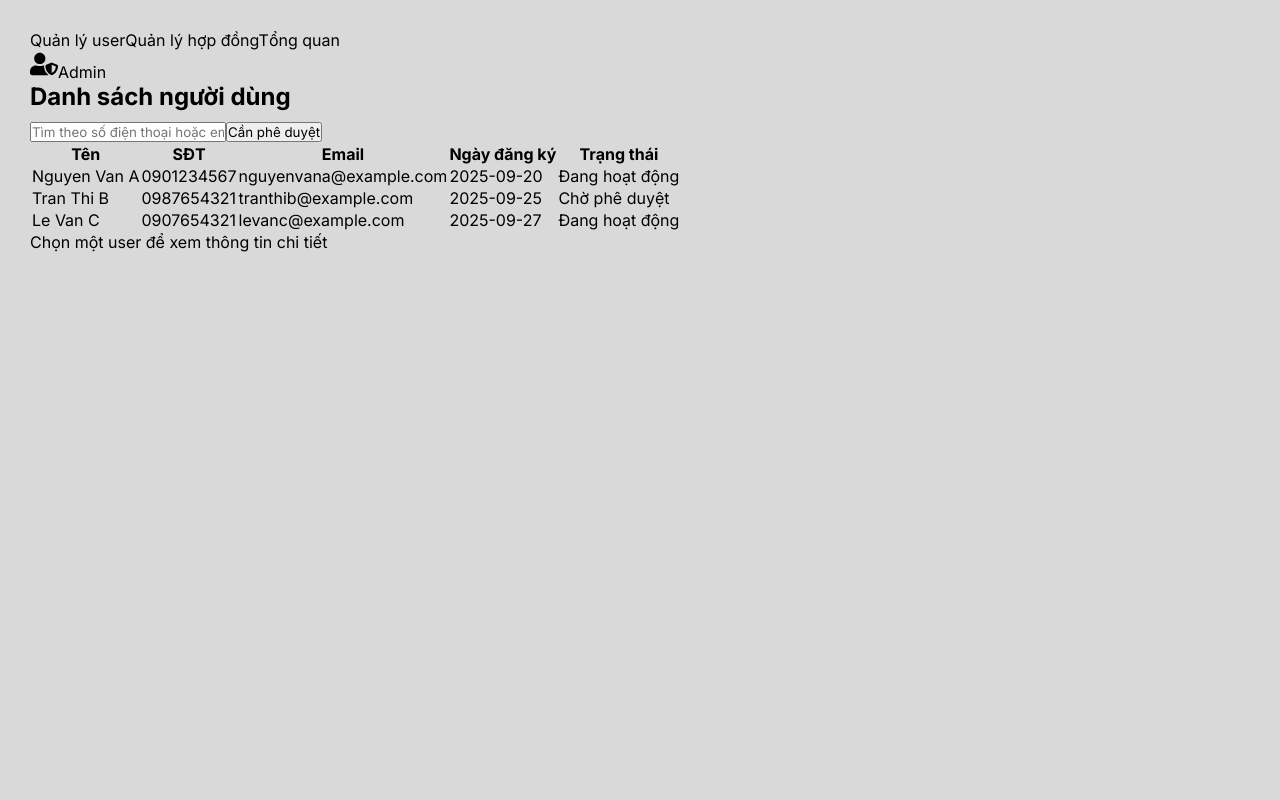
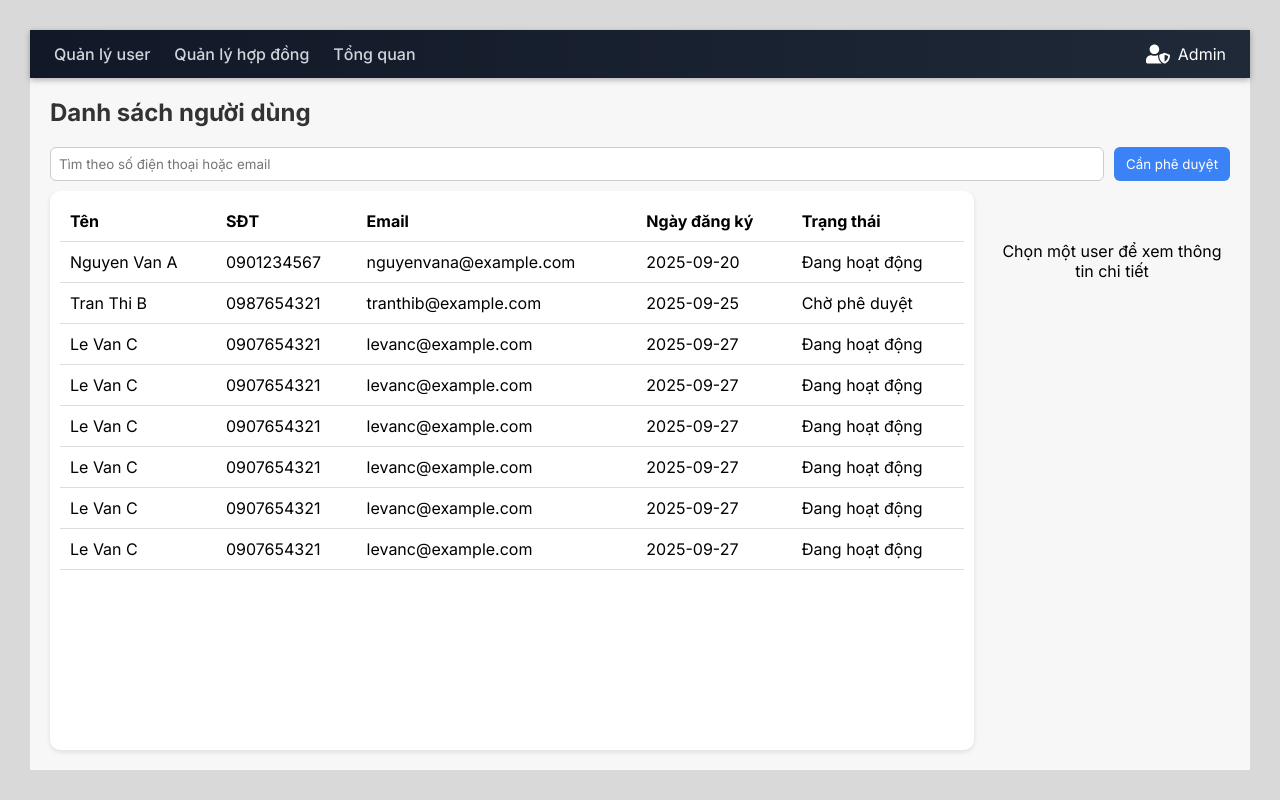
Before and after one commit to HaNguyenOnGit/SWP391_Topic6_SE1814_G8, a React (Vite) app in the folder src/front-end/App/: page /admin/users in a window 1280 px wide. Built offline with nearby package versions, Linux system fonts and the light colour scheme.

Commit message:
update css for user management page

```diff
--- /dev/null
+++ b/src/front-end/App/src/AdminPages/ANavbar.css
@@ -0,0 +1,51 @@
+.admin-navbar {
+    display: flex;
+    justify-content: space-between;
+    align-items: center;
+    background: linear-gradient(90deg, #111827, #1f2937);
+    color: white;
+    padding: 12px 24px;
+    box-shadow: 0 2px 6px rgba(0, 0, 0, 0.3);
+}
+
+.admin-navbar .menu {
+    display: flex;
+    gap: 24px;
+}
+
+.admin-navbar .menu a {
+    color: #d1d5db;
+    text-decoration: none;
+    font-weight: 500;
+    transition: color 0.2s, transform 0.2s;
+}
+
+.admin-navbar .menu a:hover {
+    color: white;
+    transform: translateY(-1px);
+}
+
+.admin-navbar .admin-box {
+    display: flex;
+    align-items: center;
+    gap: 8px;
+    cursor: pointer;
+    transition: color 0.2s ease;
+}
+
+.admin-navbar .admin-box:hover {
+    color: #9ca3af;
+}
+
+@media (max-width: 640px) {
+    .admin-navbar {
+        flex-direction: column;
+        gap: 10px;
+        text-align: center;
+    }
+
+    .admin-navbar .menu {
+        flex-direction: column;
+        gap: 8px;
+    }
+}
--- a/src/front-end/App/src/AdminPages/ANavbar.jsx
+++ b/src/front-end/App/src/AdminPages/ANavbar.jsx
@@ -1,6 +1,7 @@
 import React from "react";
 import { Link, useNavigate } from "react-router-dom";
 import { FaUserShield } from "react-icons/fa";
+import "./ANavbar.css";
 
 export default function AdminNavbar({ adminName }) {
     const navigate = useNavigate();
@@ -10,26 +11,15 @@ export default function AdminNavbar({ adminName }) {
     };
 
     return (
-        <nav className="flex items-center justify-between bg-gray-900 px-6 py-3 text-white">
-            {/* Left Side Menu */}
-            <div className="flex space-x-6">
-                <Link to="/admin/users" className="hover:text-gray-300">
-                    Quản lý user
-                </Link>
-                <Link to="/admin/contracts" className="hover:text-gray-300">
-                    Quản lý hợp đồng
-                </Link>
-                <Link to="/admin/overview" className="hover:text-gray-300">
-                    Tổng quan
-                </Link>
+        <nav className="admin-navbar">
+            <div className="menu">
+                <Link to="/admin/users">Quản lý user</Link>
+                <Link to="/admin/contracts">Quản lý hợp đồng</Link>
+                <Link to="/admin/overview">Tổng quan</Link>
             </div>
 
-            {/* Admin Box */}
-            <div
-                className="flex items-center space-x-2 cursor-pointer hover:text-gray-300"
-                onClick={handleProfileClick}
-            >
-                <FaUserShield size={28} />
+            <div className="admin-box" onClick={handleProfileClick}>
+                <FaUserShield size={24} />
                 <span>{adminName}</span>
             </div>
         </nav>
--- /dev/null
+++ b/src/front-end/App/src/AdminPages/UserManagement.css
@@ -0,0 +1,159 @@
+.user-management {
+    display: flex;
+    flex-direction: column;
+    height: 100%;
+    background-color: #f7f7f7;
+}
+
+/* Tiêu đề và thanh điều khiển */
+.user-management h2 {
+    margin: 20px;
+    color: #333;
+}
+
+.user-controls {
+    display: flex;
+    gap: 10px;
+    margin: 0 20px 10px;
+}
+
+.user-controls input {
+    flex: 1;
+    padding: 8px;
+    border: 1px solid #ccc;
+    border-radius: 6px;
+}
+
+.user-controls button {
+    background-color: #3b82f6;
+    color: white;
+    border: none;
+    padding: 8px 12px;
+    border-radius: 6px;
+    cursor: pointer;
+}
+
+.user-controls button:hover {
+    background-color: #2563eb;
+}
+
+/* Vùng chứa danh sách và chi tiết */
+.user-content {
+    display: flex;
+    flex: 1;
+    overflow: hidden;
+    padding: 0 20px 20px;
+    gap: 20px;
+}
+
+/* Danh sách user (scroll độc lập) */
+.user-list {
+    flex: 1;
+    overflow-y: auto;
+    background-color: white;
+    border-radius: 10px;
+    padding: 10px;
+    box-shadow: 0 2px 5px rgba(0, 0, 0, 0.1);
+}
+
+.user-table {
+    width: 100%;
+    border-collapse: collapse;
+}
+
+.user-table th,
+.user-table td {
+    padding: 10px;
+    border-bottom: 1px solid #ddd;
+    text-align: left;
+}
+
+.user-table tr:hover {
+    background-color: #f1f5f9;
+    cursor: pointer;
+}
+
+.user-detail {
+    position: relative;
+    flex: 0 0 20%;
+    display: flex;
+    flex-direction: column;
+    background: white;
+    border-radius: 10px;
+    height: 100%;
+    box-shadow: 0 2px 5px rgba(0, 0, 0, 0.1);
+    overflow: hidden;
+    /* 👈 để sticky hoạt động đúng */
+}
+
+.user-info {
+    flex: 1;
+    overflow-y: auto;
+    padding: 20px;
+}
+
+.image-gallery {
+    display: grid;
+    grid-template-columns: repeat(2, 1fr);
+    gap: 10px;
+    margin-top: 10px;
+}
+
+.image-gallery img {
+    width: 100%;
+    border-radius: 8px;
+    border: 1px solid #ddd;
+}
+
+.user-actions {
+    position: sticky;
+    bottom: 0;
+    background: white;
+    padding: 10px;
+    display: flex;
+    justify-content: space-between;
+    gap: 10px;
+    box-shadow: 0 -2px 8px rgba(0, 0, 0, 0.15);
+    border-bottom-left-radius: 10px;
+    border-bottom-right-radius: 10px;
+    z-index: 5;
+}
+
+.user-actions button {
+    background-color: #4f46e5;
+    color: white;
+    border: none;
+    padding: 8px 12px;
+    border-radius: 6px;
+    cursor: pointer;
+}
+
+.user-actions button:hover {
+    background-color: #4338ca;
+}
+
+/* Modal */
+.modal-overlay {
+    position: fixed;
+    top: 0;
+    left: 0;
+    right: 0;
+    bottom: 0;
+    background: rgba(0, 0, 0, 0.5);
+    display: flex;
+    justify-content: center;
+    align-items: center;
+}
+
+.modal-content {
+    background: white;
+    padding: 20px;
+    border-radius: 10px;
+    min-width: 300px;
+}
+
+.action-btn-group {
+    position: fixed;
+    width: 100%;
+    padding: 10px;
+}
--- a/src/front-end/App/src/AdminPages/UserManagement.jsx
+++ b/src/front-end/App/src/AdminPages/UserManagement.jsx
@@ -1,5 +1,6 @@
 import React, { useState, useMemo } from "react";
 import AdminNavbar from "./ANavbar";
+import "./UserManagement.css";
 
 export default function UserManagement() {
     const [searchTerm, setSearchTerm] = useState("");
@@ -10,7 +11,6 @@ export default function UserManagement() {
     const [newPassword, setNewPassword] = useState("");
     const [newStatus, setNewStatus] = useState("");
 
-    // Mock data
     const users = [
         {
             id: 1,
@@ -60,6 +60,86 @@ export default function UserManagement() {
             registerDate: "2025-09-27",
             status: "Đang hoạt động",
         },
+        {
+            id: 4,
+            fullName: "Le Van C",
+            phone: "0907654321",
+            email: "levanc@example.com",
+            cccd: "112233445566",
+            license: "A1",
+            cccdFront: "https://via.placeholder.com/150?text=CCCD+Front",
+            cccdBack: "https://via.placeholder.com/150?text=CCCD+Back",
+            licenseFront: "https://via.placeholder.com/150?text=License+Front",
+            licenseBack: "https://via.placeholder.com/150?text=License+Back",
+            bankName: "ACB",
+            bankNumber: "9988776655",
+            registerDate: "2025-09-27",
+            status: "Đang hoạt động",
+        },
+        {
+            id: 5,
+            fullName: "Le Van C",
+            phone: "0907654321",
+            email: "levanc@example.com",
+            cccd: "112233445566",
+            license: "A1",
+            cccdFront: "https://via.placeholder.com/150?text=CCCD+Front",
+            cccdBack: "https://via.placeholder.com/150?text=CCCD+Back",
+            licenseFront: "https://via.placeholder.com/150?text=License+Front",
+            licenseBack: "https://via.placeholder.com/150?text=License+Back",
+            bankName: "ACB",
+            bankNumber: "9988776655",
+            registerDate: "2025-09-27",
+            status: "Đang hoạt động",
+        },
+        {
+            id: 6,
+            fullName: "Le Van C",
+            phone: "0907654321",
+            email: "levanc@example.com",
+            cccd: "112233445566",
+            license: "A1",
+            cccdFront: "https://via.placeholder.com/150?text=CCCD+Front",
+            cccdBack: "https://via.placeholder.com/150?text=CCCD+Back",
+            licenseFront: "https://via.placeholder.com/150?text=License+Front",
+            licenseBack: "https://via.placeholder.com/150?text=License+Back",
+            bankName: "ACB",
+            bankNumber: "9988776655",
+            registerDate: "2025-09-27",
+            status: "Đang hoạt động",
+        },
+        {
+            id: 7,
+            fullName: "Le Van C",
+            phone: "0907654321",
+            email: "levanc@example.com",
+            cccd: "112233445566",
+            license: "A1",
+            cccdFront: "https://via.placeholder.com/150?text=CCCD+Front",
+            cccdBack: "https://via.placeholder.com/150?text=CCCD+Back",
+            licenseFront: "https://via.placeholder.com/150?text=License+Front",
+            licenseBack: "https://via.placeholder.com/150?text=License+Back",
+            bankName: "ACB",
+            bankNumber: "9988776655",
+            registerDate: "2025-09-27",
+            status: "Đang hoạt động",
+        },
+        {
+            id: 8,
+            fullName: "Le Van C",
+            phone: "0907654321",
+            email: "levanc@example.com",
+            cccd: "112233445566",
+            license: "A1",
+            cccdFront: "https://via.placeholder.com/150?text=CCCD+Front",
+            cccdBack: "https://via.placeholder.com/150?text=CCCD+Back",
+            licenseFront: "https://via.placeholder.com/150?text=License+Front",
+            licenseBack: "https://via.placeholder.com/150?text=License+Back",
+            bankName: "ACB",
+            bankNumber: "9988776655",
+            registerDate: "2025-09-27",
+            status: "Đang hoạt động",
+        },
     ];
 
     const filteredUsers = useMemo(() => {
@@ -92,34 +172,29 @@ export default function UserManagement() {
     };
 
     return (
-        <div className="min-h-screen bg-gray-100">
+        <div className="user-management">
             <AdminNavbar adminName="Admin" />
 
-            <div className="p-6 grid grid-cols-3 gap-4">
-                {/* Left panel - user list */}
-                <div className="col-span-1 bg-white rounded-lg shadow p-4">
-                    <h2 className="text-xl font-semibold mb-4">Danh sách người dùng</h2>
-                    <div className="flex space-x-2 mb-3">
+            <h2>Danh sách người dùng</h2>
+            <div className="user-controls">
                 <input
                     type="text"
                     placeholder="Tìm theo số điện thoại hoặc email"
-                            className="border rounded px-3 py-1 w-full"
                     value={searchTerm}
                     onChange={(e) => setSearchTerm(e.target.value)}
                 />
-                        <button
-                            onClick={() => setFilterPending(!filterPending)}
-                            className={`px-3 py-1 rounded ${filterPending ? "bg-blue-600 text-white" : "bg-gray-200"
-                                }`}
-                        >
+                <button onClick={() => setFilterPending(!filterPending)}>
                     Cần phê duyệt
                 </button>
             </div>
 
-                    <table className="w-full text-left border-t">
+            <div className="user-content">
+                {/* Danh sách user bên trái */}
+                <div className="user-list">
+                    <table className="user-table">
                         <thead>
-                            <tr className="border-b text-sm text-gray-600">
-                                <th className="py-2">Tên</th>
+                            <tr>
+                                <th>Tên</th>
                                 <th>SĐT</th>
                                 <th>Email</th>
                                 <th>Ngày đăng ký</th>
@@ -131,10 +206,14 @@ export default function UserManagement() {
                                 <tr
                                     key={u.id}
                                     onClick={() => setSelectedUser(u)}
-                                    className={`cursor-pointer hover:bg-gray-100 ${selectedUser?.id === u.id ? "bg-blue-50" : ""
-                                        }`}
+                                    style={{
+                                        backgroundColor:
+                                            selectedUser?.id === u.id
+                                                ? "#e0e7ff"
+                                                : "transparent",
+                                    }}
                                 >
-                                    <td className="py-2">{u.fullName}</td>
+                                    <td>{u.fullName}</td>
                                     <td>{u.phone}</td>
                                     <td>{u.email}</td>
                                     <td>{u.registerDate}</td>
@@ -145,14 +224,11 @@ export default function UserManagement() {
                     </table>
                 </div>
 
-                {/* Right panel - user details */}
-                <div className="col-span-2 bg-white rounded-lg shadow p-6">
+                {/* Thông tin chi tiết bên phải */}
                 {selectedUser ? (
-                        <div>
-                            <h2 className="text-xl font-semibold mb-4">
-                                Thông tin chi tiết
-                            </h2>
-                            <div className="grid grid-cols-2 gap-4">
+                    <div className="user-detail">
+                        <h2>Thông tin chi tiết</h2>
+                        <div className="user-info">
                             <div>
                                 <p><strong>Họ tên:</strong> {selectedUser.fullName}</p>
                                 <p><strong>Số điện thoại:</strong> {selectedUser.phone}</p>
@@ -165,75 +241,41 @@ export default function UserManagement() {
                                 <p><strong>Số tài khoản:</strong> {selectedUser.bankNumber}</p>
                             </div>
 
-                                <div>
-                                    <p className="font-semibold mb-2">Ảnh giấy tờ:</p>
-                                    <div className="grid grid-cols-2 gap-2">
-                                        <img src={selectedUser.cccdFront} alt="CCCD Front" className="rounded border" />
-                                        <img src={selectedUser.cccdBack} alt="CCCD Back" className="rounded border" />
-                                        <img src={selectedUser.licenseFront} alt="License Front" className="rounded border" />
-                                        <img src={selectedUser.licenseBack} alt="License Back" className="rounded border" />
+                            <div className="image-gallery">
+                                <img src={selectedUser.cccdFront} alt="CCCD Front" />
+                                <img src={selectedUser.cccdBack} alt="CCCD Back" />
+                                <img src={selectedUser.licenseFront} alt="License Front" />
+                                <img src={selectedUser.licenseBack} alt="License Back" />
                             </div>
                         </div>
-                            </div>
-
-                            <div className="flex space-x-3 mt-5">
-                                <button
-                                    className="bg-blue-600 text-white px-4 py-2 rounded hover:bg-blue-700"
-                                    onClick={() => setShowPasswordModal(true)}
-                                >
-                                    Đổi mật khẩu
-                                </button>
-
-                                <button
-                                    className="bg-green-600 text-white px-4 py-2 rounded hover:bg-green-700"
-                                    onClick={() => setShowStatusModal(true)}
-                                >
-                                    Thay đổi trạng thái
-                                </button>
-
+                        <div className="user-actions">
+                            <button onClick={() => setShowPasswordModal(true)}>Đổi mật khẩu</button>
+                            <button onClick={() => setShowStatusModal(true)}>Thay đổi trạng thái</button>
                             {selectedUser.status === "Chờ phê duyệt" && (
-                                    <button
-                                        className="bg-yellow-500 text-white px-4 py-2 rounded hover:bg-yellow-600"
-                                        onClick={handleApprove}
-                                    >
-                                        Phê duyệt
-                                    </button>
+                                <button onClick={handleApprove}>Phê duyệt</button>
                             )}
                         </div>
                     </div>
                 ) : (
-                        <div className="text-gray-500 text-center mt-20">
+                    <p style={{ flex: "0 0 20%", textAlign: "center", marginTop: "50px" }}>
                         Chọn một user để xem thông tin chi tiết
-                        </div>
+                    </p>
                 )}
             </div>
-            </div>
-
             {/* Modal đổi mật khẩu */}
             {showPasswordModal && (
-                <div className="fixed inset-0 bg-black bg-opacity-40 flex justify-center items-center">
-                    <div className="bg-white p-6 rounded-lg shadow-lg w-96">
-                        <h3 className="text-lg font-semibold mb-4">Đổi mật khẩu</h3>
+                <div className="modal-overlay">
+                    <div className="modal-content">
+                        <h3>Đổi mật khẩu</h3>
                         <input
                             type="password"
                             placeholder="Mật khẩu mới"
-                            className="border rounded px-3 py-2 w-full mb-3"
                             value={newPassword}
                             onChange={(e) => setNewPassword(e.target.value)}
                         />
-                        <div className="flex justify-end space-x-2">
-                            <button
-                                className="px-4 py-2 bg-gray-300 rounded"
-                                onClick={() => setShowPasswordModal(false)}
-                            >
-                                Hủy
-                            </button>
-                            <button
-                                className="px-4 py-2 bg-blue-600 text-white rounded"
-                                onClick={handlePasswordChange}
-                            >
-                                Xác nhận
-                            </button>
+                        <div>
+                            <button onClick={() => setShowPasswordModal(false)}>Hủy</button>
+                            <button onClick={handlePasswordChange}>Xác nhận</button>
                         </div>
                     </div>
                 </div>
@@ -241,11 +283,10 @@ export default function UserManagement() {
 
             {/* Modal thay đổi trạng thái */}
             {showStatusModal && (
-                <div className="fixed inset-0 bg-black bg-opacity-40 flex justify-center items-center">
-                    <div className="bg-white p-6 rounded-lg shadow-lg w-96">
-                        <h3 className="text-lg font-semibold mb-4">Thay đổi trạng thái</h3>
+                <div className="modal-overlay">
+                    <div className="modal-content">
+                        <h3>Thay đổi trạng thái</h3>
                         <select
-                            className="border rounded px-3 py-2 w-full mb-3"
                             value={newStatus}
                             onChange={(e) => setNewStatus(e.target.value)}
                         >
@@ -254,19 +295,9 @@ export default function UserManagement() {
                             <option value="Bị khóa">Bị khóa</option>
                             <option value="Chờ phê duyệt">Chờ phê duyệt</option>
                         </select>
-                        <div className="flex justify-end space-x-2">
-                            <button
-                                className="px-4 py-2 bg-gray-300 rounded"
-                                onClick={() => setShowStatusModal(false)}
-                            >
-                                Hủy
-                            </button>
-                            <button
-                                className="px-4 py-2 bg-green-600 text-white rounded"
-                                onClick={handleStatusChange}
-                            >
-                                Xác nhận
-                            </button>
+                        <div>
+                            <button onClick={() => setShowStatusModal(false)}>Hủy</button>
+                            <button onClick={handleStatusChange}>Xác nhận</button>
                         </div>
                     </div>
                 </div>
```
Lines whose indentation alone changed are shown as unchanged.
